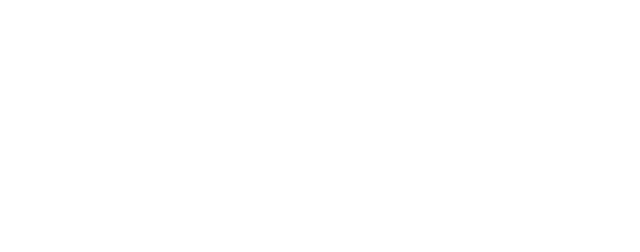
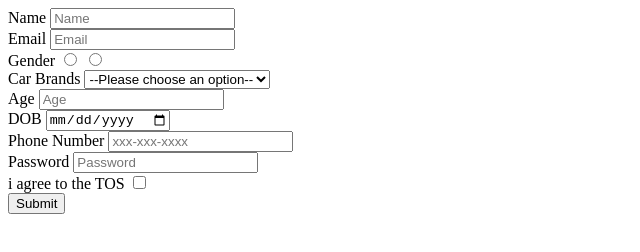
Before and after one commit to acciojob/signup-form-car-SibaPrasad2221, a website: page main.html in a window 1280 px wide. Shown: the whole page, without its empty margins (0-640 px from the left). Drawn offline with Linux system fonts and the light colour scheme.

Commit message:
created a submission

```diff
--- a/main.html
+++ b/main.html
@@ -8,6 +8,51 @@
 
 <body>
 	<!-- the entire body must be written by student -->
+	<form method = "post">
+
+		<label for = "name"> Name </label>
+		<input id = "name" type = "text" placeholder = "Name" required>
+		<br>
+
+		<label for = "email"> Email </label>
+		<input id = "email" type = "email" placeholder = "Email" required>
+		<br>
+
+		<label for = "gender"> Gender </label>
+		<input name = "gender" id = "gender_m" type = "radio" required>
+		<input name = "gender" id = "gender_f" type = "radio" required>
+		<br>
+
+		<label for = "cars"> Car Brands</label>
+		<select id = "cars">
+			<option disabled selected>--Please choose an option--</option>
+			<option>select#cars</option>
+		</select>
+		<br>
+
+		<label for = "age">Age</label>
+		<input id = "age" type = "number" required placeholder = "Age">
+		<br>
+
+		<label for ="dob"> DOB </label>
+		<input id = "dob" type = "date" required>
+		<br>
+
+		<label for = "tel"> Phone Number</label>
+		<input id = "tel" type = "tel" placeholder = "xxx-xxx-xxxx">
+		<br>
+
+		<label for = "password"> Password</label>
+		<input id ="password" type = "password" required placeholder = "Password" >
+		<br>
+
+		<label for = "tos"> i agree to the TOS</label>
+		<input id = "tos" type = "checkbox" required>
+		<br>
+
+		<button type = "submit"> Submit</button>
+
+	</form>
     <script type="text/javascript" src="./script.js">
 </script>
 
```
